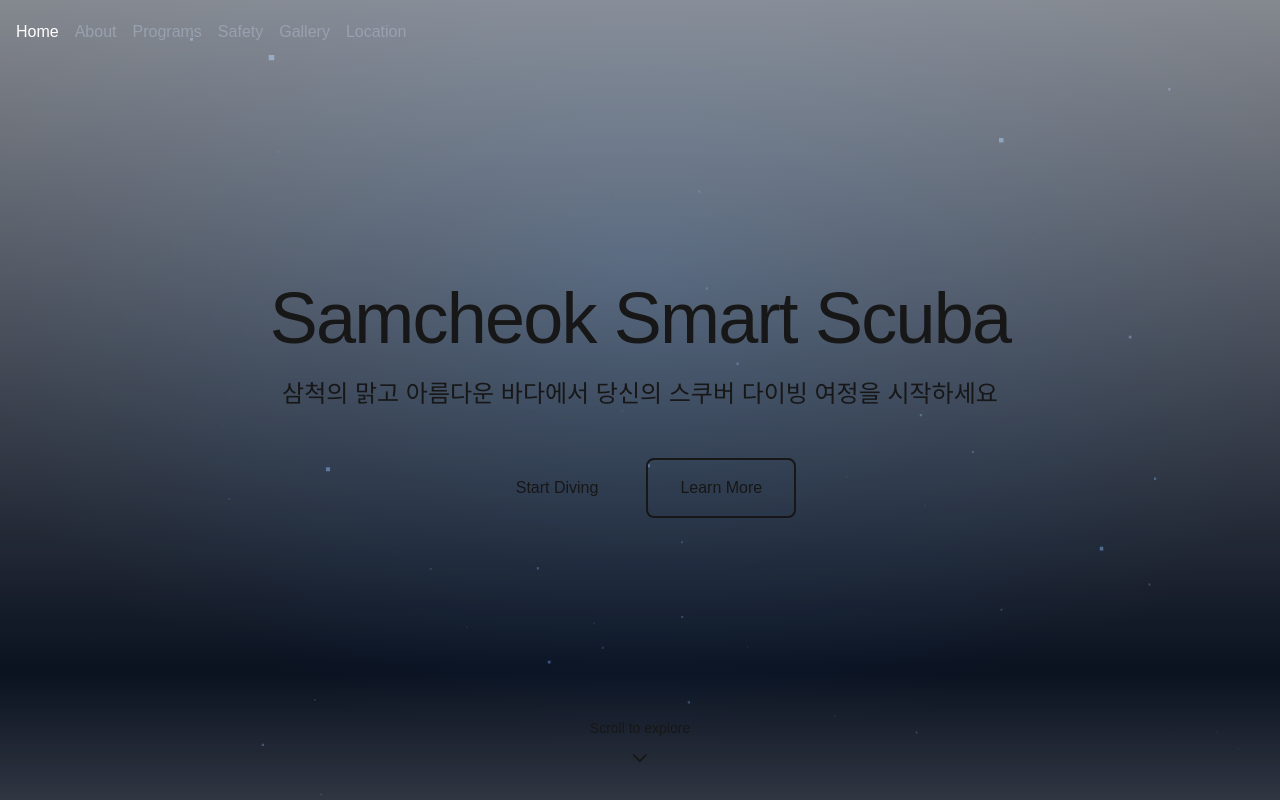
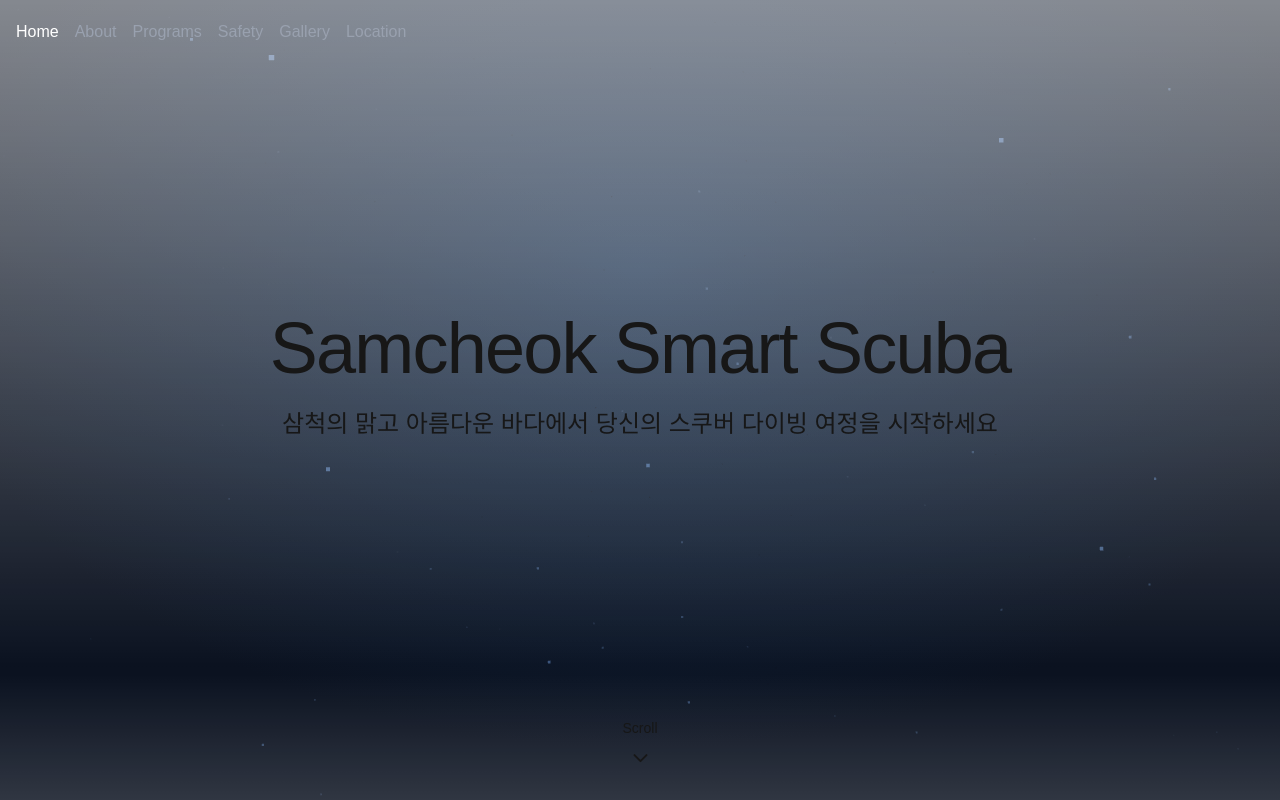
Before and after one commit to seyoung34/SamcheokSmartScuba, a Next.js app: page / in a window 1280 px wide. Shown: the top 800 px of the page. Built offline with nearby package versions, Linux system fonts and the light colour scheme.

Commit message:
버튼 제거

```diff
--- a/app/components/pages/Home.tsx
+++ b/app/components/pages/Home.tsx
@@ -50,7 +50,7 @@ export default function Home() {
             transition={{ delay: 0.9, duration: 0.8 }}
             className="flex flex-col sm:flex-row gap-4 justify-center items-center"
           >
-            <button
+            {/* <button
               onClick={() => setIsDiving(!isDiving)}
               className="group relative px-8 py-4 bg-primary hover:bg-[#1F6ED6] text-primary-foreground rounded-lg transition-all duration-300 overflow-hidden"
             >
@@ -62,7 +62,7 @@ export default function Home() {
 
             <button className="px-8 py-4 bg-transparent border-2 border-primary text-foreground hover:bg-primary/10 rounded-lg transition-all duration-300">
               Learn More
-            </button>
+            </button> */}
           </motion.div>
         </motion.div>
 
@@ -78,7 +78,7 @@ export default function Home() {
             transition={{ repeat: Infinity, duration: 2 }}
             className="flex flex-col items-center text-muted-foreground"
           >
-            <span className="text-sm mb-2">Scroll to explore</span>
+            <span className="text-sm mb-2">Scroll</span>
             <ChevronDown size={24} />
           </motion.div>
         </motion.div>
```
